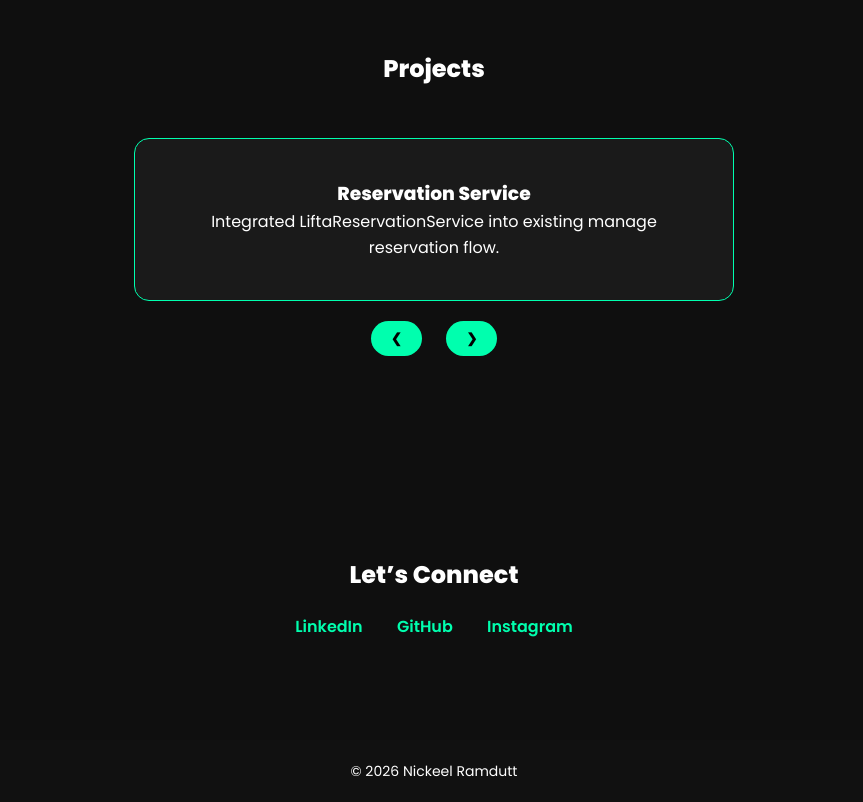
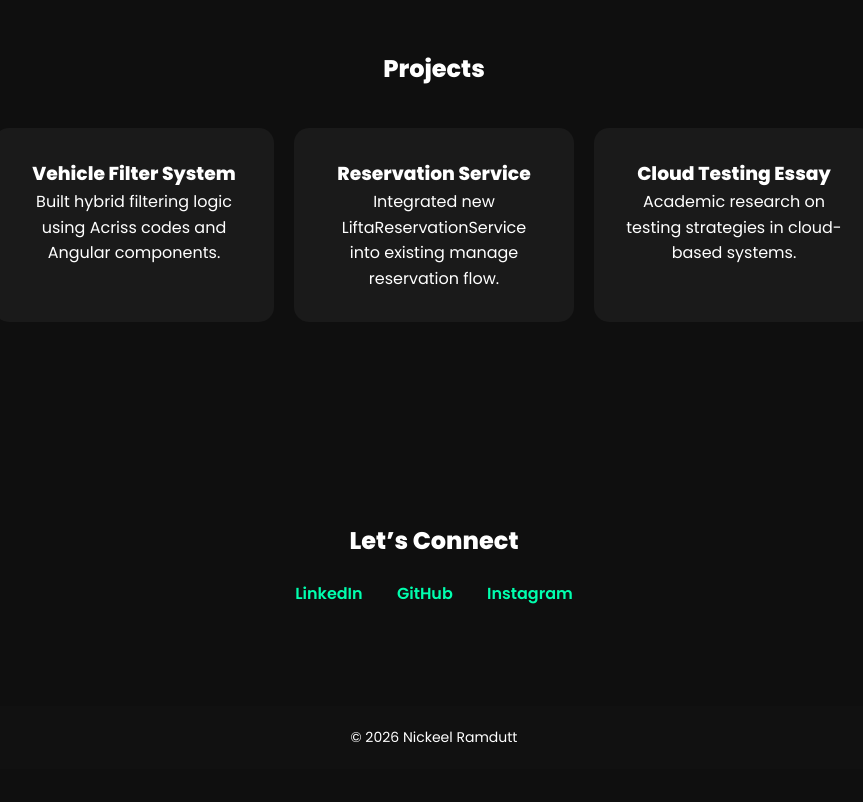
Before and after one commit to ramduttnickeel-ops/MIE_JAVA_2026_YourStudentCode.github.io, a plain HTML site: page index.html in a window 1280 px wide. Shown: the part 1140-1942 px from the top of the page, without its empty margins (206-1069 px from the left). After the commit the page ends 1909 px from the top, so only its background shows below. Drawn offline with Linux system fonts and the light colour scheme.

Commit message:
Revert "adding Rotating banner for projects/links"
This reverts commit 4da8bcbca968f6af5c8d6fbc4eafd7aefc30b6ce.

```diff
--- a/index.html
+++ b/index.html
@@ -23,7 +23,7 @@
 <section class="hero">
     <h2>Hello, I'm <span>Nickeel</span></h2>
     <p>Full-Stack Developer | Java Trainee | Problem Solver</p>
-    <a href="dynamic/Nickeel RAmdutt cv.pdf" class="btn" download>Download CV</a>
+    <a href="cv.pdf" class="btn" download>Download CV</a>
 </section>
 
 <section id="about" class="section">
@@ -38,29 +38,20 @@
 <section id="projects" class="section">
     <h2>Projects</h2>
 
-    <div class="slider">
-        <div class="slides">
-
-            <div class="slide active">
+    <div class="card-container">
+        <div class="card">
             <h3>Vehicle Filter System</h3>
             <p>Built hybrid filtering logic using Acriss codes and Angular components.</p>
         </div>
 
-            <div class="slide">
+        <div class="card">
             <h3>Reservation Service</h3>
-                <p>Integrated LiftaReservationService into existing manage reservation flow.</p>
+            <p>Integrated new LiftaReservationService into existing manage reservation flow.</p>
         </div>
 
-            <div class="slide">
+        <div class="card">
             <h3>Cloud Testing Essay</h3>
-                <p>Research on testing strategies in cloud-based environments.</p>
-            </div>
-
-        </div>
-
-        <div class="controls">
-            <button id="prev">❮</button>
-            <button id="next">❯</button>
+            <p>Academic research on testing strategies in cloud-based systems.</p>
         </div>
     </div>
 </section>
@@ -69,7 +60,7 @@
     <h2>Let’s Connect</h2>
     <div class="socials">
         <a href="#">LinkedIn</a>
-        <a href="https://github.com/ramduttnickeel-ops">GitHub</a>
+        <a href="#">GitHub</a>
         <a href="#">Instagram</a>
     </div>
 </section>
--- a/script.js
+++ b/script.js
@@ -1,33 +1,8 @@
-const slides = document.querySelectorAll(".slide");
-const nextBtn = document.getElementById("next");
-const prevBtn = document.getElementById("prev");
-
-let current = 0;
-
-function showSlide(index) {
-    slides.forEach(slide => slide.classList.remove("active"));
-    slides[index].classList.add("active");
-}
-
-nextBtn.addEventListener("click", () => {
-    current++;
-    if (current >= slides.length) {
-        current = 0;
-    }
-    showSlide(current);
+document.querySelectorAll('a[href^="#"]').forEach(anchor => {
+    anchor.addEventListener('click', function (e) {
+        e.preventDefault();
+        document.querySelector(this.getAttribute('href')).scrollIntoView({
+            behavior: 'smooth'
+        });
+    });
 });
-
-prevBtn.addEventListener("click", () => {
-    current--;
-    if (current < 0) {
-        current = slides.length - 1;
-    }
-    showSlide(current);
-});
-setInterval(() => {
-    current++;
-    if (current >= slides.length) {
-        current = 0;
-    }
-    showSlide(current);
-}, 4000);
--- a/style.css
+++ b/style.css
@@ -123,49 +123,3 @@ footer {
     background: #111;
     font-size: 14px;
 }
-.slider {
-    margin-top: 50px;
-    position: relative;
-    width: 100%;
-    max-width: 600px;
-    margin-left: auto;
-    margin-right: auto;
-    overflow: hidden;
-}
-
-.slides {
-    position: relative;
-}
-
-.slide {
-    display: none;
-    background: #1a1a1a;
-    padding: 40px;
-    border-radius: 15px;
-    border: 1px solid transparent;
-    transition: 0.5s ease;
-}
-
-.slide.active {
-    display: block;
-    border: 1px solid #00ffae;
-}
-
-.controls {
-    margin-top: 20px;
-}
-
-.controls button {
-    background: #00ffae;
-    border: none;
-    padding: 10px 20px;
-    margin: 0 10px;
-    border-radius: 50px;
-    cursor: pointer;
-    font-weight: bold;
-    transition: 0.3s;
-}
-
-.controls button:hover {
-    transform: scale(1.1);
-}
```
Lines whose indentation alone changed are shown as unchanged.
